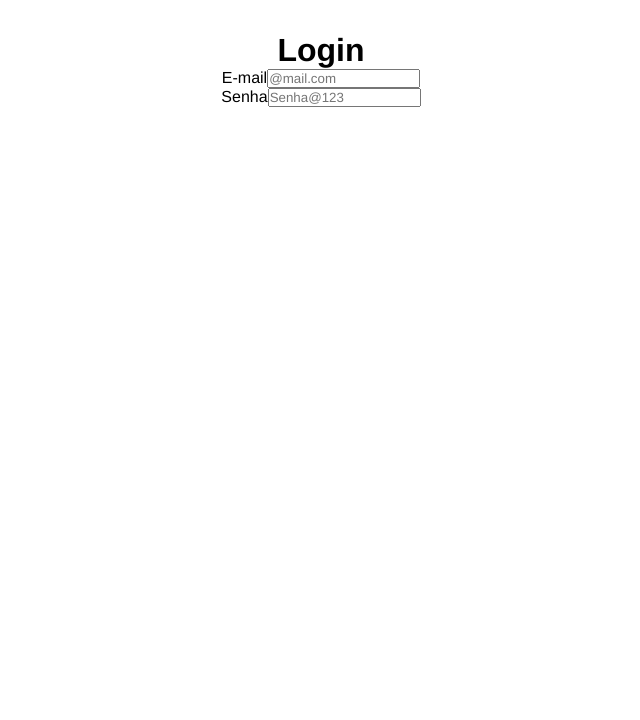
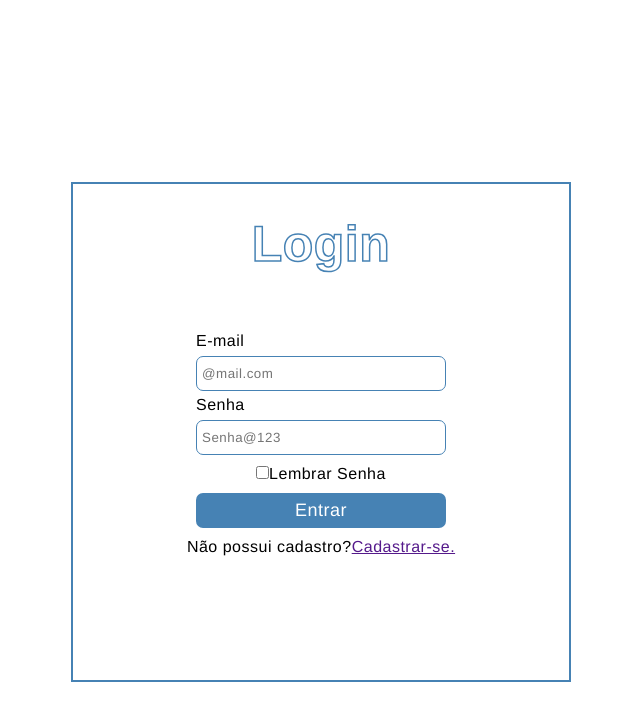
Before and after one commit to BezerraLuiz/planejamento-viagem, a React (Vite) app: page /login in a window 1280 px wide. Shown: the top 720 px of the page, without its empty margins (319-959 px from the left). Built offline with nearby package versions, Linux system fonts and the light colour scheme.

Commit message:
Continuando LoginPage

```diff
--- a/src/Components/Outlet/Footer/Footer.css
+++ b/src/Components/Outlet/Footer/Footer.css
@@ -13,7 +13,6 @@ footer h3 {
   color: white;
   margin: 50px;
   font-family: "Merriweather", serif;
-  letter-spacing: 0.5px;
   font-weight: 500;
 }
 
--- a/src/Routes/LoginPage/LoginPage.jsx
+++ b/src/Routes/LoginPage/LoginPage.jsx
@@ -1,22 +1,35 @@
+import style from "../LoginPage/LoginPage.module.css";
+
 export default function LoginPage() {
   return (
     <>
-      <div className="login">
-        <h1>Login</h1>
-        <form action="">
-          <div>
-            <label htmlFor="email">
-              E-mail
-              <input type="email" placeholder="@mail.com" />
+      <div className={style.container}>
+        <div className={style.login}>
+          <div className={style.titulo}>
+            <h1>Login</h1>
+          </div>
+          <form className={style.form} action="">
+            <div className={style.container_input}>
+              <label htmlFor="email">E-mail</label>
+              <input className={style.input} type="email" placeholder="@mail.com" required />
+            </div>
+            <div className={style.container_input}>
+              <label htmlFor="password">Senha</label>
+              <input className={style.input} type="password" placeholder="Senha@123" required />
+            </div>
+            <div className={style.check}>
+              <label htmlFor="check">
+                <input type="checkbox" />
+                Lembrar Senha
+              </label>
+            </div>
+            <button id={style.button}>Entrar</button>
+            <label htmlFor="register">
+              Não possui cadastro?
+              <a href="">Cadastrar-se.</a>
             </label>
-          </div>
-          <div>
-            <label htmlFor="password">
-              Senha
-              <input type="password" placeholder="Senha@123" />
-            </label>
-          </div>
-        </form>
+          </form>
+        </div>
       </div>
     </>
   );
--- a/src/Routes/LoginPage/LoginPage.module.css
+++ b/src/Routes/LoginPage/LoginPage.module.css
@@ -0,0 +1,69 @@
+.container {
+  display: flex;
+  justify-content: center;
+  align-items: center;
+  min-height: 100vh;
+}
+
+.container .login {
+  width: 500px;
+  height: 500px;
+  border: 2.5px solid steelblue;
+}
+
+.login .titulo {
+  display: flex;
+  justify-content: center;
+  align-items: center;
+  min-height: 15vh;
+
+  & h1 {
+    -webkit-text-stroke: 1.5px steelblue;
+    font-size: 50px;
+    color: white;
+  }
+}
+
+.login .form {
+  display: flex;
+  justify-content: center;
+  align-items: center;
+  flex-direction: column;
+  min-height: 35vh;
+}
+
+.form .container_input {
+  display: flex;
+  justify-content: center;
+  align-items: center;
+  flex-direction: column;
+
+  & label {
+    align-self: flex-start;
+  }
+}
+
+.form .check {
+  margin: 5px 0;
+}
+
+.form #button {
+  width: 250px;
+  height: 35px;
+  border: none;
+  background-color: steelblue;
+  border-radius: 7px;
+  margin: 5px 0 10px;
+  font-size: 18px;
+  color: white;
+}
+
+.container_input .input {
+  width: 250px;
+  height: 35px;
+  border: 1.5px solid steelblue;
+  background-color: white;
+  border-radius: 7px;
+  margin: 5.5px 0;
+  padding: 5px;
+}
--- a/src/index.css
+++ b/src/index.css
@@ -3,4 +3,5 @@
   margin: 0;
   box-sizing: border-box;
   font-family: Helvetica;
+  letter-spacing: 0.5px;
 }
```
